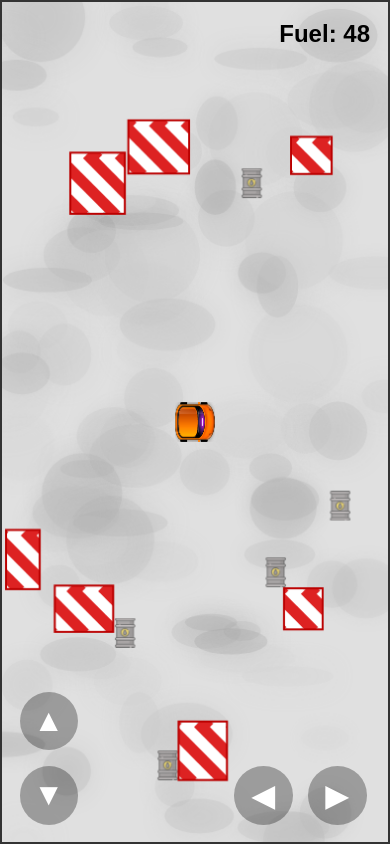
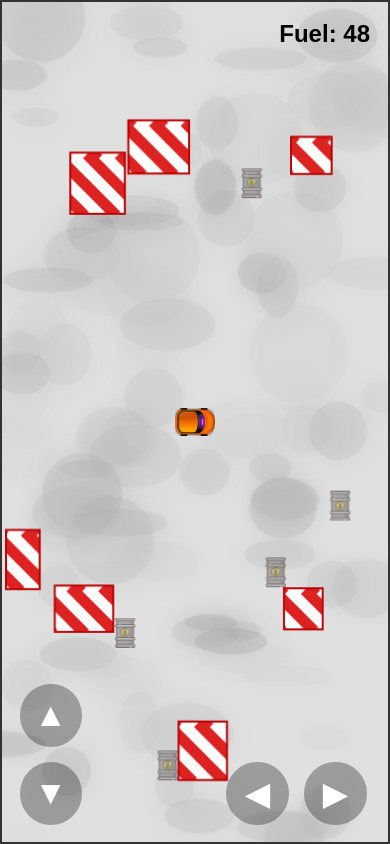
Before and after one commit to dmitryweiner/neural-things, a plain HTML site: page car-game/index.html in a window 390 px wide. Drawn offline with Linux system fonts and the light colour scheme.

Commit message:
Fix car-game controls

```diff
--- a/car-game/game.js
+++ b/car-game/game.js
@@ -5,6 +5,8 @@ const gameOverBanner = document.getElementById('gameOverBanner');
 const restartBtn = document.getElementById('restartBtn');
 
 // Game constants
+const CAR_WIDTH = 28;
+const CAR_HEIGHT = 40;
 const CAR_SIZE = 40;
 const CUBE_SIZE = 30;
 const FUEL_INCREMENT = 25;
@@ -136,14 +138,6 @@ if (isMobile) {
         btn.addEventListener('mouseup', e => { e.preventDefault(); releaseKey(key); });
         btn.addEventListener('mouseleave', e => { e.preventDefault(); releaseKey(key); });
     });
-
-    // Если палец ушёл с экрана — сбросить все
-    document.addEventListener('touchend', () => {
-        releaseKey('ArrowUp');
-        releaseKey('ArrowDown');
-        releaseKey('ArrowLeft');
-        releaseKey('ArrowRight');
-    });
 }
 
 // Update car position and handle collisions
@@ -259,10 +253,10 @@ function draw() {
     if (car.sprite) {
         ctx.drawImage(
             car.sprite,
-            -CAR_SIZE / 2,
-            -CAR_SIZE / 2,
-            CAR_SIZE,
-            CAR_SIZE
+            -CAR_WIDTH / 2,
+            -CAR_HEIGHT / 2,
+            CAR_WIDTH,
+            CAR_HEIGHT
         );
     } else {
         ctx.font = `${CAR_SIZE}px Arial`;
--- a/car-game/index.html
+++ b/car-game/index.html
@@ -58,17 +58,17 @@
             gap: 4vw;
         }
         .mobile-btn {
-            width: 15vw;
-            height: 15vw;
-            max-width: 90px;
-            max-height: 90px;
+            width: 16vw;
+            height: 16vw;
+            max-width: 100px;
+            max-height: 100px;
             min-width: 48px;
             min-height: 48px;
             border-radius: 50%;
             border: none;
             background: rgba(0,0,0,0.3);
             color: #fff;
-            font-size: 8vw;
+            font-size: 8.5vw;
             pointer-events: auto;
             touch-action: none;
             user-select: none;
```
